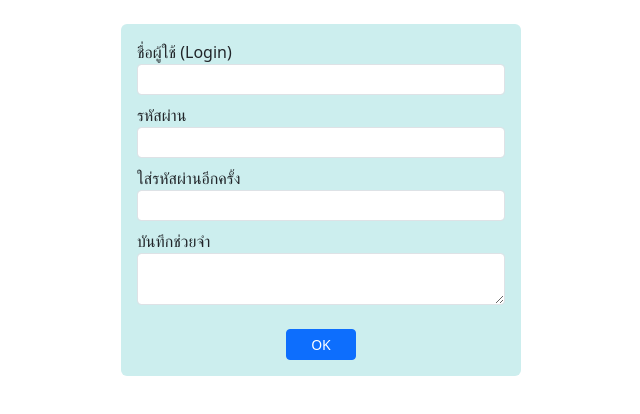
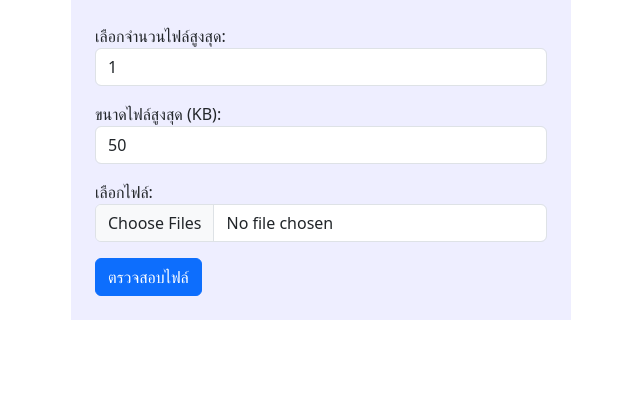
Before and after one commit to SsxnNs/app1, a React (Create React App) app: page / in a window 1280 px wide. Shown: the top 414 px of the page, without its empty margins (319-959 px from the left). Built offline with nearby package versions, Linux system fonts and the light colour scheme.

Commit message:
Add form file
form check file

```diff
--- a/src/App.js
+++ b/src/App.js
@@ -1,6 +1,6 @@
 import React from "react";
-import FromText from "./from-text.js";
+import FromSelectFile from "./from-select-file.js";
 
 export default function App(){
-    return <FromText/>
+    return <FromSelectFile/>
 }
--- /dev/null
+++ b/src/from-select-file.js
@@ -0,0 +1,60 @@
+import React from 'react';
+
+export default function FromSelectFile() {
+    const inputFile = React.useRef();
+    const selectMaxNumFiles = React.useRef();
+    const selectMaxFileSize = React.useRef();
+
+    let maxNumfiles = [1, 2, 3, 4, 5];
+    let maxSizes = [50, 100, 200, 500, 1000];
+
+    const onClickButton = () => {
+        let maxNumFiles = parseInt(selectMaxNumFiles.current.value);
+        let maxSize = parseInt(selectMaxFileSize.current.value);
+
+        if (inputFile.current.files.length > maxNumFiles) {
+            alert(`เลือกได้ไม่เกิน ${maxNumFiles} ไฟล์`);
+            return;
+        }
+
+        for (let f of inputFile.current.files) {
+            if (f.size > maxSize * 1000) {
+                alert(`ไฟล์ ${f.name} มีขนาดเกิน ${maxSize}KB`);
+                return;
+            }
+        }
+
+        alert('Files OK');
+    };
+
+    return (
+        <div className="p-4" style={{ background: '#eef', width: '500px', margin: 'auto' }}>
+            <div className="form-group mb-3">
+                <label>เลือกจำนวนไฟล์สูงสุด:</label>
+                <select ref={selectMaxNumFiles} className="form-control">
+                    {maxNumfiles.map((num) => (
+                        <option key={num} value={num}>{num}</option>
+                    ))}
+                </select>
+            </div>
+
+            <div className="form-group mb-3">
+                <label>ขนาดไฟล์สูงสุด (KB):</label>
+                <select ref={selectMaxFileSize} className="form-control">
+                    {maxSizes.map((size) => (
+                        <option key={size} value={size}>{size}</option>
+                    ))}
+                </select>
+            </div>
+
+            <div className="form-group mb-3">
+                <label>เลือกไฟล์:</label>
+                <input type="file" ref={inputFile} multiple className="form-control" />
+            </div>
+
+            <button className="btn btn-primary" onClick={onClickButton}>
+                ตรวจสอบไฟล์
+            </button>
+        </div>
+    );
+}
--- a/src/from-text.js
+++ b/src/from-text.js
@@ -2,11 +2,10 @@ import React from "react";
 
 export default function FromText() {
     const textPswd = React.useRef();
-    const textPswd2 = React.useRef(); // unified style with React.useRef()
+    const textPswd2 = React.useRef();
 
     const onBlurPassword = () => {
         const pswd = textPswd.current.value;
-        // Check if the password contains only alphanumeric characters
         if (!pswd.match(/^[0-9a-zA-Z]+$/)) {
             textPswd.current.value = "";
             alert('ต้องเป็น 0-9 หรือ a-z หรือ A-Z เท่านั้น');
@@ -22,7 +21,6 @@ export default function FromText() {
 
     return (
         <div className="mt-4 mx-auto p-3 rounded" style={{ width: '400px', background: '#cee' }}>
-            {/* ❌ 'from' is a typo; should be 'form' */}
             <form>
                 <div className="form-group mb-2">
                     <label htmlFor="login">ชื่อผู้ใช้ (Login)</label>
```
